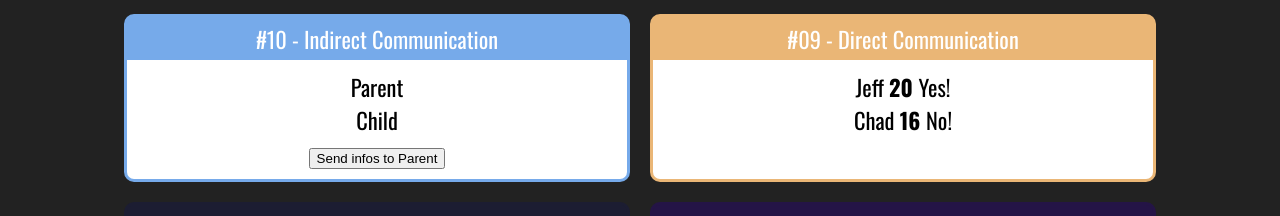
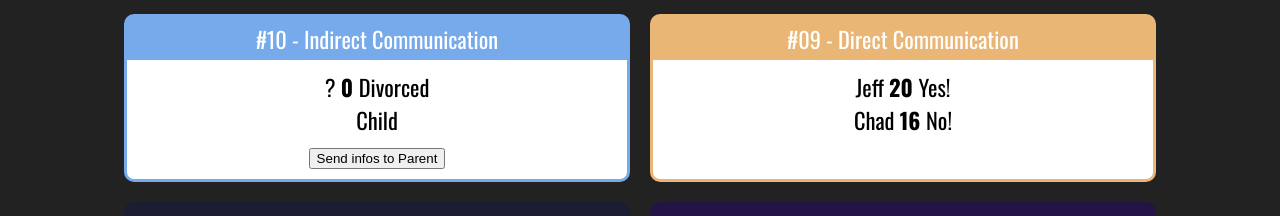
Before and after one commit to victorduarte317/fundamentos_react, a React (Create React App) app: page / in a window 1280 px wide. Shown: the part 122-338 px from the top of the page. Built offline with nearby package versions, Linux system fonts and the light colour scheme.

Commit message:
Stated component

```diff
--- a/src/components/communication/IndirectChild.jsx
+++ b/src/components/communication/IndirectChild.jsx
@@ -2,10 +2,12 @@
 
 export default props => {
     const cb = props.onTheClick // callback
+    const genRandomAge = () => parseInt(Math.random() * (20)) + 50
+    const genRandomMarriage = () => Math.random() > 0.5
     return (
         <div>
             <div>Child</div>
-            <button onClick={_ => cb('James', 56, true)}>
+            <button onClick={_ => cb('James', genRandomAge(), genRandomMarriage())}>
                 Send infos to Parent
             </button>
         </div>
--- a/src/components/communication/IndirectParent.jsx
+++ b/src/components/communication/IndirectParent.jsx
@@ -1,21 +1,25 @@
-import React from 'react'
+import React, { useState } from 'react'
 import IndirectChild from './IndirectChild'
 
 export default props => {
-    // Name, Age, Married are the infos that the parent needs to get via his child element.
-    // To do so, since the parent has the direct connection with his child element
-    // He will pass a callback function - a function that will be called back when an event occurs.
-    // In this case, when the button "onTheClick" event triggers, the callback function will trigger as well
-    // passing all the information on the child element to its parent.
+    // destructure, left-sided element is the property, right-sided element is a function
+    const [name, setName] = useState('?')
+    const [age, setAge] = useState(0)
+    const [married, setMarriageStatus] = useState(false)
 
     function provideInfos(name, age, married) {
-        console.log(name, age, married)
+        setName(name)
+        setAge(age)
+        setMarriageStatus(married)
     }
 
     return (
         <div>
-            Parent
-
+            <div>
+                <span>{name} </span>
+                <span><strong>{age} </strong></span>
+                <span>{married ? 'Married' : 'Divorced'}</span>
+            </div>
             <IndirectChild onTheClick={provideInfos}></IndirectChild>
         </div>
     )
```
